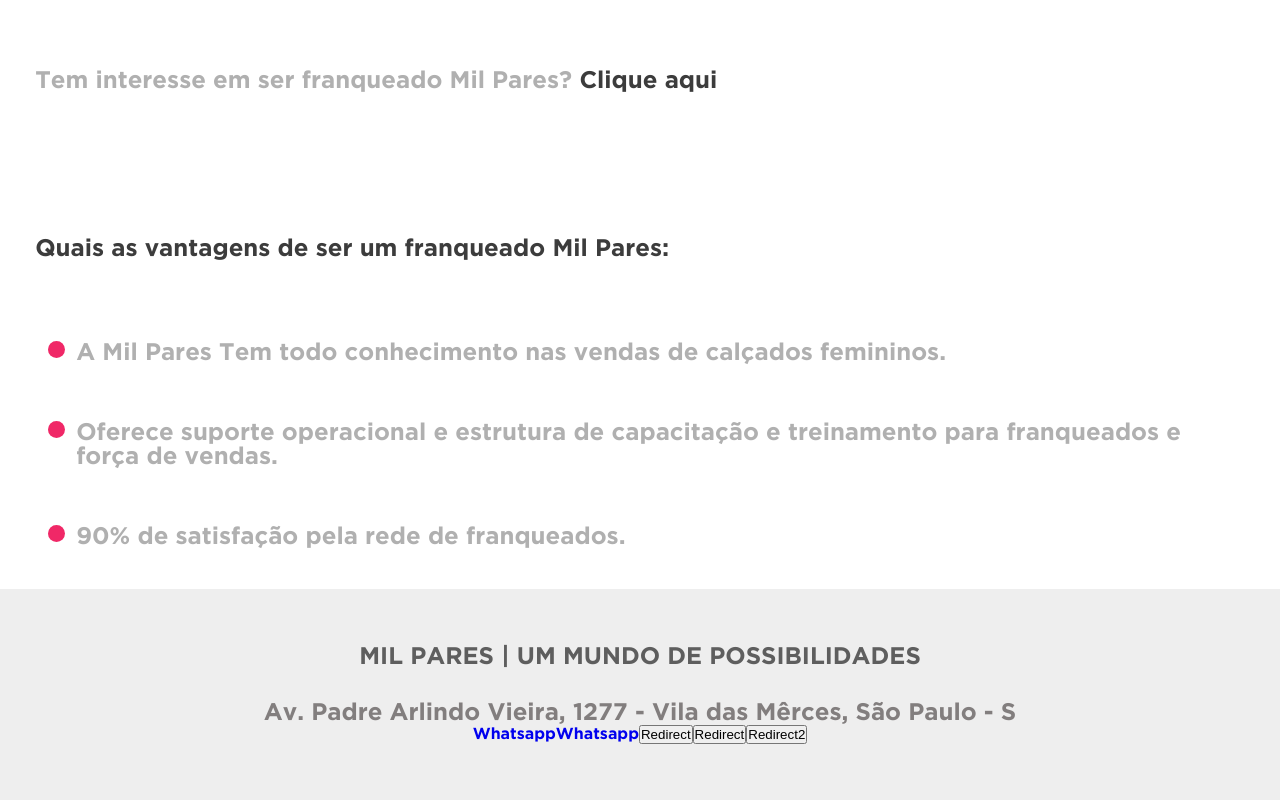
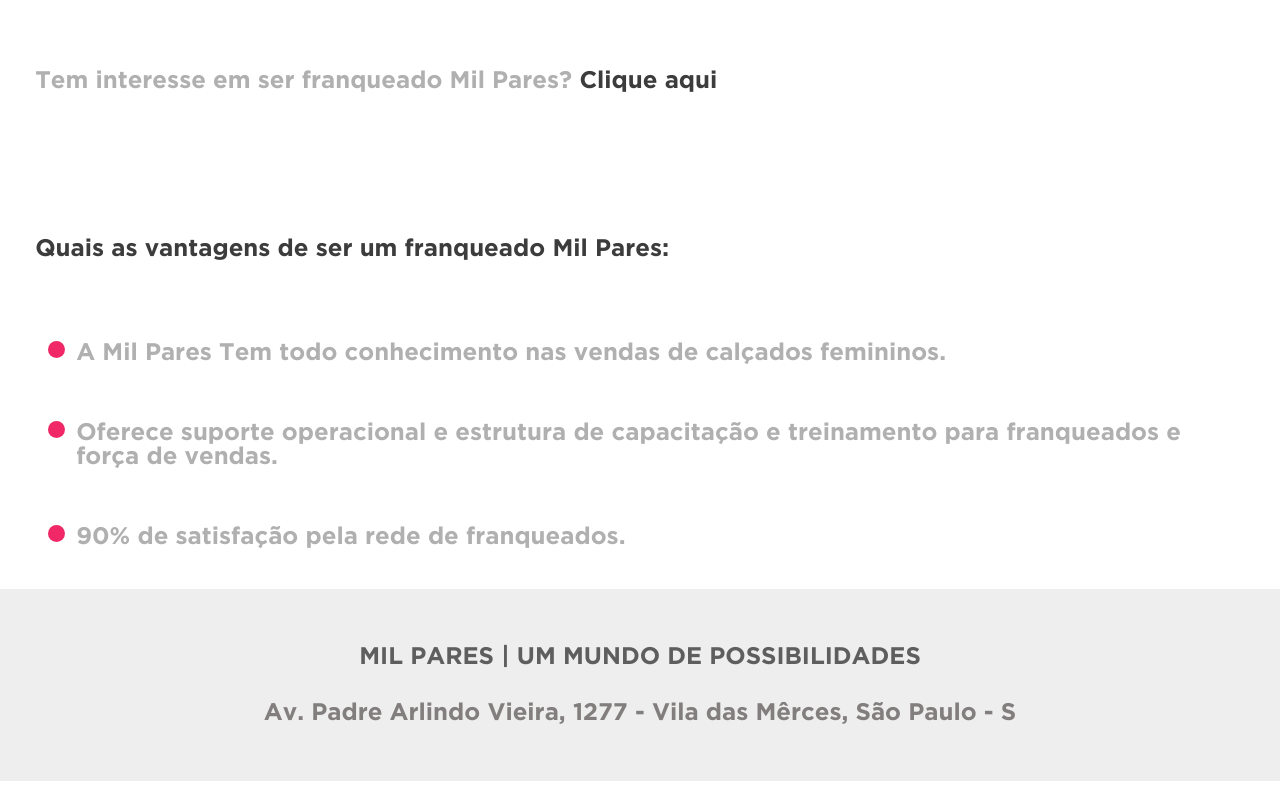
Before and after one commit to cairocampos/milpares-site, a Vue app: page / in a window 1280 px wide. Shown: the part 2933-3733 px from the top of the page. Built offline with nearby package versions, Linux system fonts and the light colour scheme.

Commit message:
corrige link whatsapp

```diff
--- a/src/components/AppFooter.vue
+++ b/src/components/AppFooter.vue
@@ -2,7 +2,7 @@
   <footer class="footer">
     <h2>MIL PARES | UM MUNDO DE POSSIBILIDADES</h2>
     <h2>Av. Padre Arlindo Vieira, 1277 - Vila das Mêrces, São Paulo - S</h2>
-    <a href="https://api.whatsapp.com/send?phone=5533991397833">Whatsapp</a>
+    <!-- <a href="https://api.whatsapp.com/send?phone=5533991397833">Whatsapp</a>
     <a
       href="https://api.whatsapp.com/send?phone=5533991397833"
       target="_blank"
@@ -15,20 +15,20 @@
     </button>
     <button @click="send()">
       Redirect2
-    </button>
+    </button> -->
   </footer>
 </template>
 
 <script lang="ts" setup>
-const teste = () => {
-  location.href = "https://api.whatsapp.com/send?phone=5533991397833"
-}
+// const teste = () => {
+//   location.href = "https://api.whatsapp.com/send?phone=5533991397833"
+// }
 
-const send = () => {
-  location.href = "https://api.whatsapp.com/send?phone=5533991397833"
-}
+// const send = () => {
+//   location.href = "https://api.whatsapp.com/send?phone=5533991397833"
+// }
 
-const send2 = () => {
-  window.open("https://api.whatsapp.com/send?phone=5533991397833", '_blank')
-}
+// const send2 = () => {
+//   window.open("https://api.whatsapp.com/send?phone=5533991397833", '_blank')
+// }
 </script>
```
